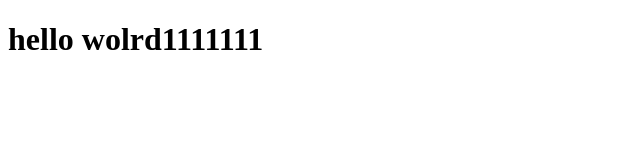
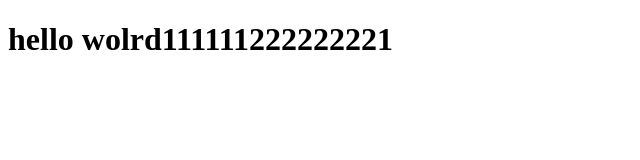
Before and after one commit to Shekhar2298/login_Form, a plain HTML site: page index.html in a window 1280 px wide. Shown: the whole page, without its empty margins (0-640 px from the left). Drawn offline with Linux system fonts and the light colour scheme.

Commit message:
heading updated

```diff
--- a/index.html
+++ b/index.html
@@ -6,6 +6,6 @@
     <title>Document</title>
 </head>
 <body>
-    <h1>hello wolrd1111111</h1>
+    <h1>hello wolrd111111222222221</h1>
 </body>
 </html>
```
